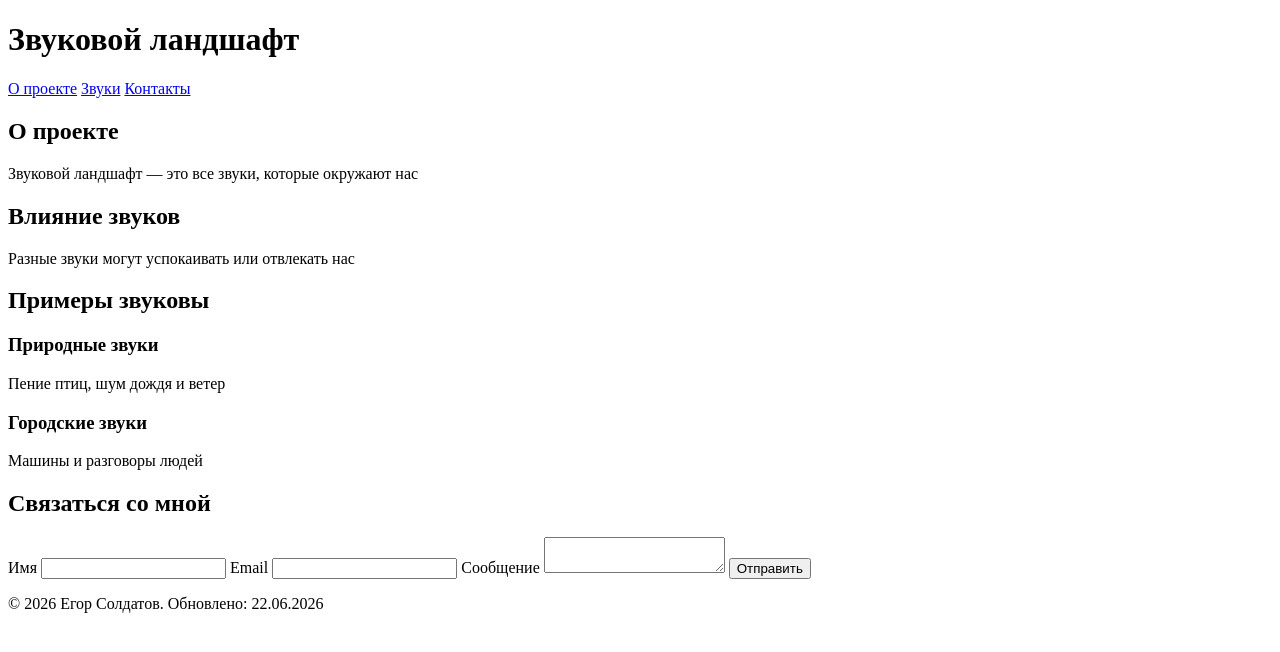
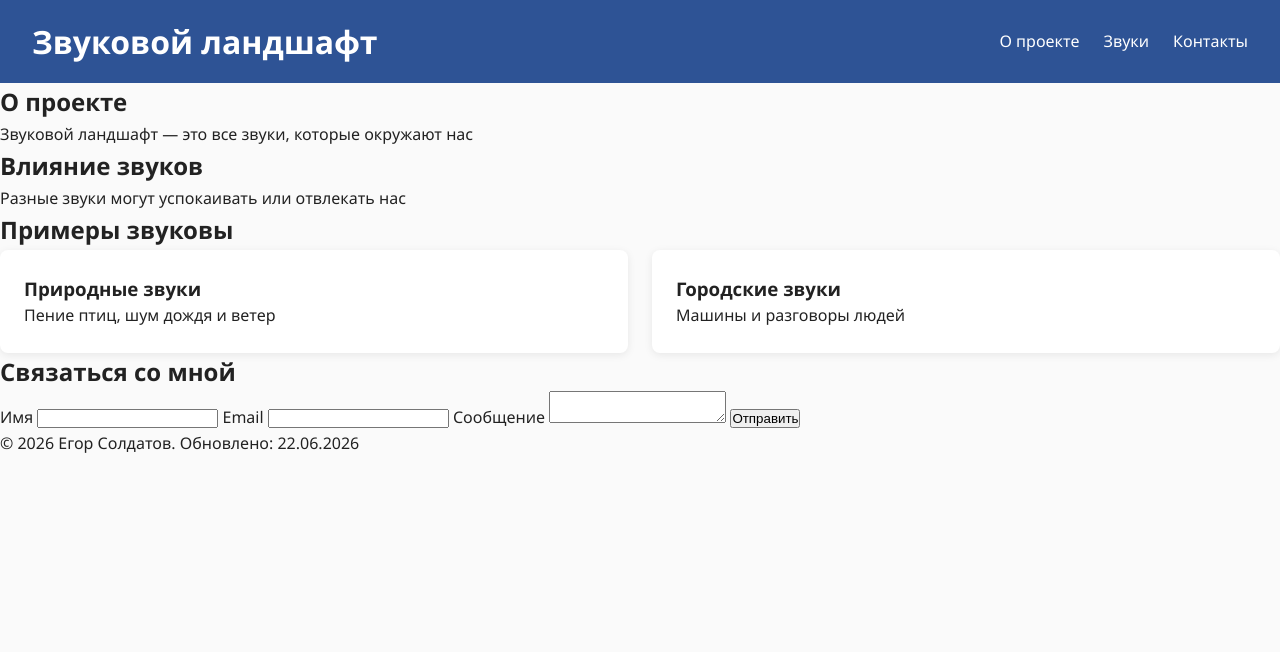
Before and after one commit to SoldatovEgor553/mu-first-repo, a plain HTML site: page index.html in a window 1280 px wide. Drawn offline with Linux system fonts and the light colour scheme.

Commit message:
Flexbox-вёрстка + подсветка меню

```diff
--- a/index.html
+++ b/index.html
@@ -32,7 +32,7 @@
 
   <section id="projects">
     <h2>Примеры звуковы</h2>
-
+    <div class="projects-grid">
     <article>
       <h3>Природные звуки</h3>
       <p>Пение птиц, шум дождя и ветер</p>
@@ -42,7 +42,7 @@
             <h3>Городские звуки</h3>
             <p>Машины и разговоры людей</p>
         </article>
-
+    </div>
   </section>
 
    <section id="contact">
--- a/script.js
+++ b/script.js
@@ -2,3 +2,12 @@ console.log("Привет! Скрипт подключен и работает."
 const dateSpan = document.getElementById("update-date");
 const today = new Date();
 dateSpan.textContent = today.toLocaleDateString("ru-RU");
+
+const navLinks = document.querySelectorAll("nav a");
+
+navLinks.forEach(link => {
+  link.addEventListener("click", () => {
+    navLinks.forEach(l => l.classList.remove("active"));
+    link.classList.add("active");
+  });
+});
--- a/style.css
+++ b/style.css
@@ -0,0 +1,51 @@
+* {
+  margin: 0;
+  padding: 0;
+  box-sizing: border-box;
+}
+body {
+  font-family: "Segoe UI", Arial, sans-serif;
+  line-height: 1.6;
+  color: #222;
+  background-color: #fafafa;
+}
+:root {
+  --color-primary: #2e5395;
+  --color-accent: #f2a154;
+  --color-bg-light: #eaf1fb;
+}
+header {
+  display: flex;
+  justify-content: space-between;
+  align-items: center;
+  padding: 1rem 2rem;
+  background-color: var(--color-primary);
+  color: white;
+}
+nav {
+  display: flex;
+  gap: 1.5rem;
+}
+
+nav a {
+  color: white;
+  text-decoration: none;
+  font-weight: 500;
+}
+.projects-grid {
+  display: flex;
+  flex-wrap: wrap;
+  gap: 1.5rem;
+}
+
+.projects-grid article {
+  flex: 1 1 280px;
+  background: white;
+  border-radius: 8px;
+  padding: 1.5rem;
+  box-shadow: 0 2px 8px rgba(0,0,0,0.08);
+}
+nav a.active {
+  text-decoration: underline;
+  color: var(--color-accent);
+}
```
